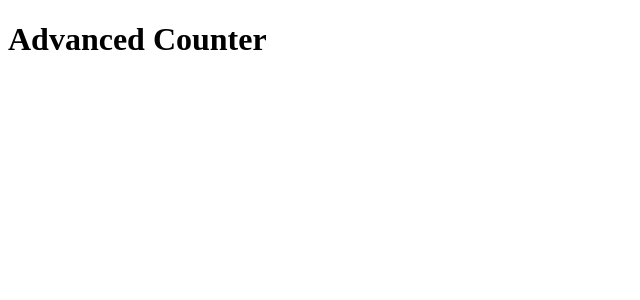
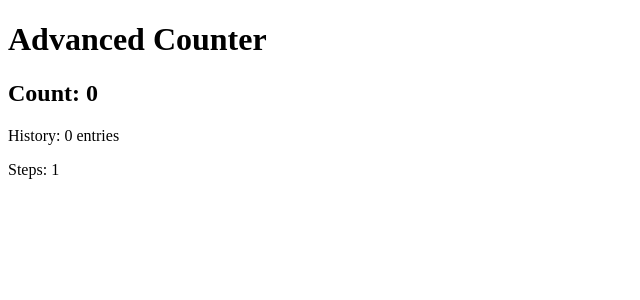
Before and after one commit to iva-lab74/lab10.1, a React (Vite) app in the folder React Counter with useEffect/: page / in a window 1280 px wide. Shown: the top 300 px of the page, without its empty margins (0-640 px from the left). Built offline with nearby package versions, Linux system fonts and the light colour scheme.

Commit message:
AdvC.tsx component, 3 states

```diff
--- a/React Counter with useEffect/src/components/AdvancedCounter.tsx
+++ b/React Counter with useEffect/src/components/AdvancedCounter.tsx
@@ -1,10 +1,20 @@
+import { useState, useEffect } from "react";
 
 export default function AdvancedCounter() {
+    //destructuring main count
+    const [count, setCount] = useState(0);
+    //previous/history/ an array of numbers
+    const [history, setHistory] = useState<number[]>([]);
+    //steps
+    const [step, setStep] = useState(1);
+
 
     return(
         <div>
             <h1>Advanced Counter</h1>
-
+            <h2>Count: {count}</h2>
+            <p>History: {history.length} entries</p>
+            <p>Steps: {step}</p>
         </div>
     );
 }
```
